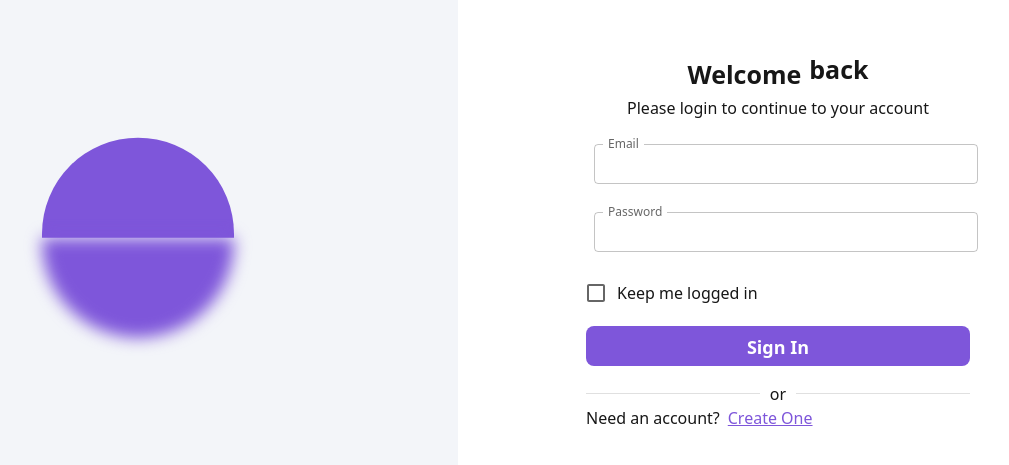
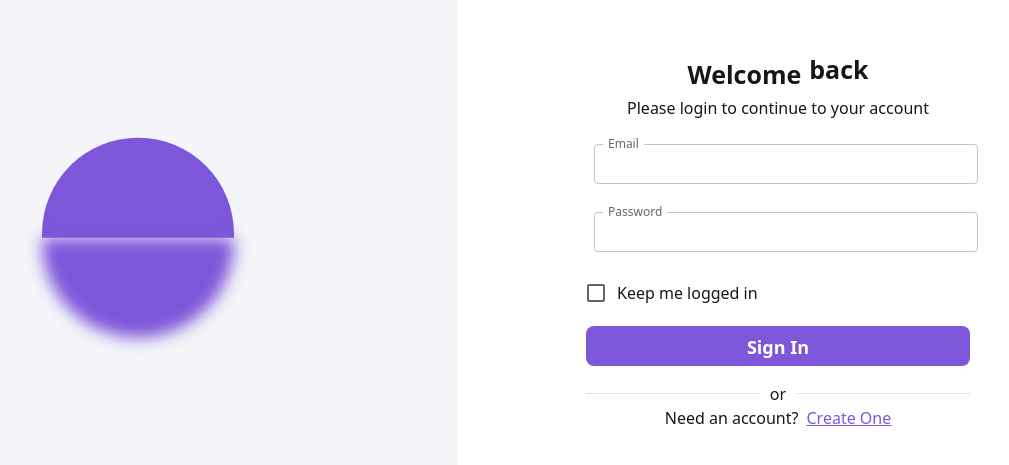
Before and after one commit to dkhobragade/Coaching, a Next.js app in the folder frontend/: page /signIn in a window 1280 px wide. Shown: the part 157-622 px from the top of the page, without its empty margins (182-1191 px from the left). Built offline with nearby package versions, Linux system fonts and the light colour scheme; some icons are missing; what @mui/material-nextjs would draw is missing.

Commit message:
minor change

```diff
--- a/frontend/app/signIn/page.tsx
+++ b/frontend/app/signIn/page.tsx
@@ -99,7 +99,7 @@ export default function SignIn ()
                         <Divider>or</Divider>
                         <Stack rowGap={ 2 }>
                             {/* <Button size="medium" startIcon={ <Image src='/socialMedia/google.png' alt="Google" width={ 20 } height={ 20 } /> } fullwidth variant="outlined" label="Sign in with Google" /> */ }
-                            <Box display="flex" justifySelf="center" gap={ 1 } >
+                            <Box display="flex" justifyContent="center" gap={ 1 } >
                                 <Typography>
                                     Need an account?
                                 </Typography>
```
